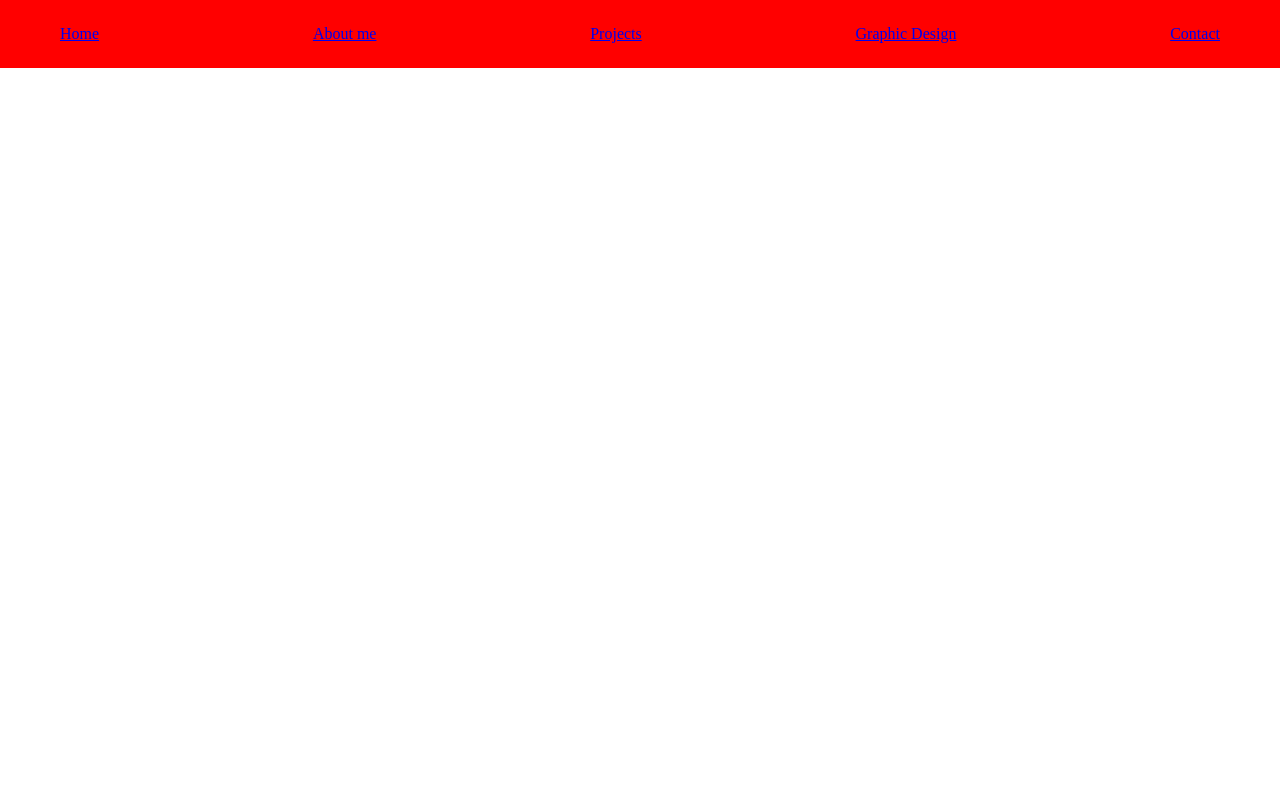
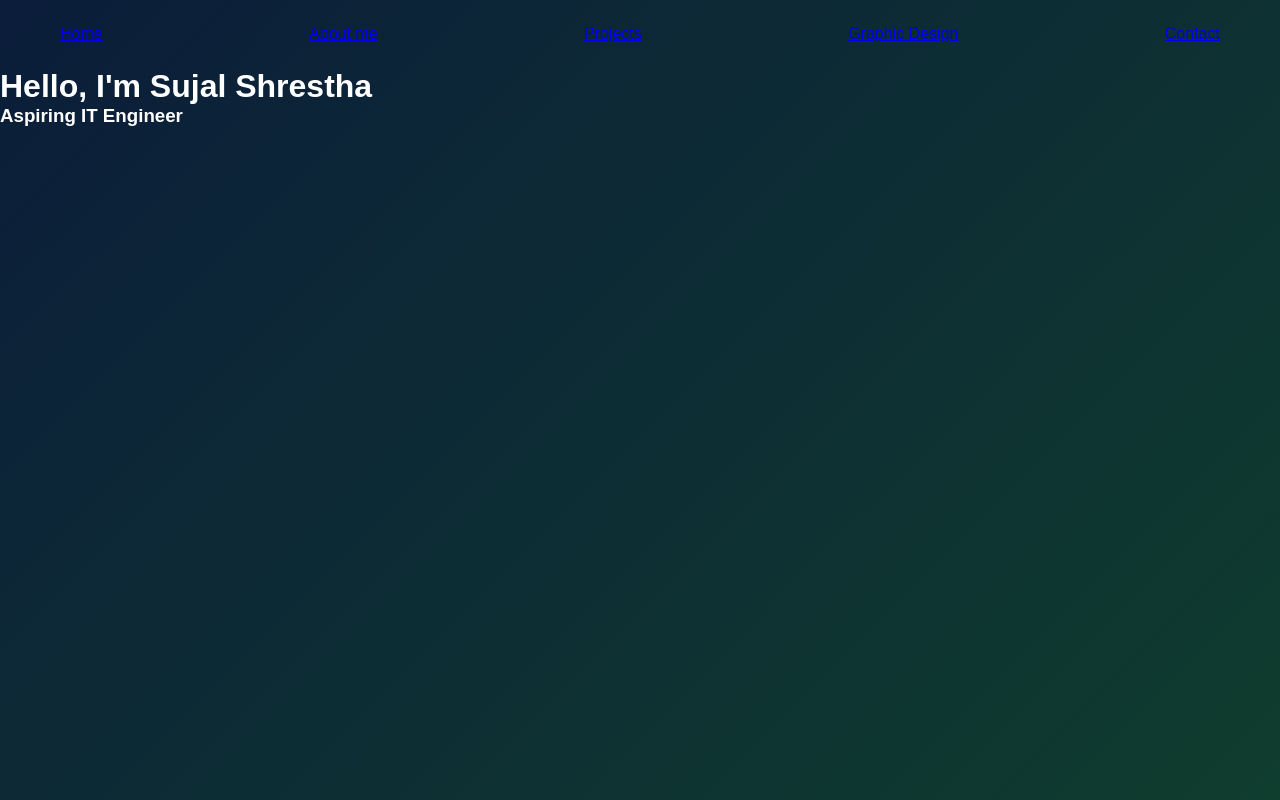
Before and after one commit to Sujal-Shrestha-SS/portfolio, a React (Vite) app in the folder my-portfolio/: page / in a window 1280 px wide. Built offline with nearby package versions, Linux system fonts and the light colour scheme.

Commit message:
Designing Container and Navbar component

```diff
--- a/my-portfolio/src/components/Home.jsx
+++ b/my-portfolio/src/components/Home.jsx
@@ -15,6 +15,11 @@ const Home = () => {
 
       </Navbar>
 
+      <Hero>
+        <Title>Hello, I'm Sujal Shrestha</Title>
+        <Subtitle>Aspiring IT Engineer</Subtitle>
+      </Hero>
+
     </Container>
   )
 }
@@ -22,7 +27,12 @@ const Home = () => {
 export default Home
 
 const Container =styled.div`
-  background-color: red;
+  height: 100vh;
+  width: 100%;
+  position: relative;
+  background: linear-gradient(135deg, #0b1d3a, #0f3d2e);
+  color: white;
+  font-family: "Poppins", sans-serif;
 `
 
 const Navbar = styled.nav`
@@ -38,3 +48,14 @@ const NavLink = styled(Link)`
 
 
 `
+
+const Hero = styled.div`
+
+`;
+
+const Title = styled.h1`
+
+`
+const Subtitle = styled.h3`
+
+`
```
